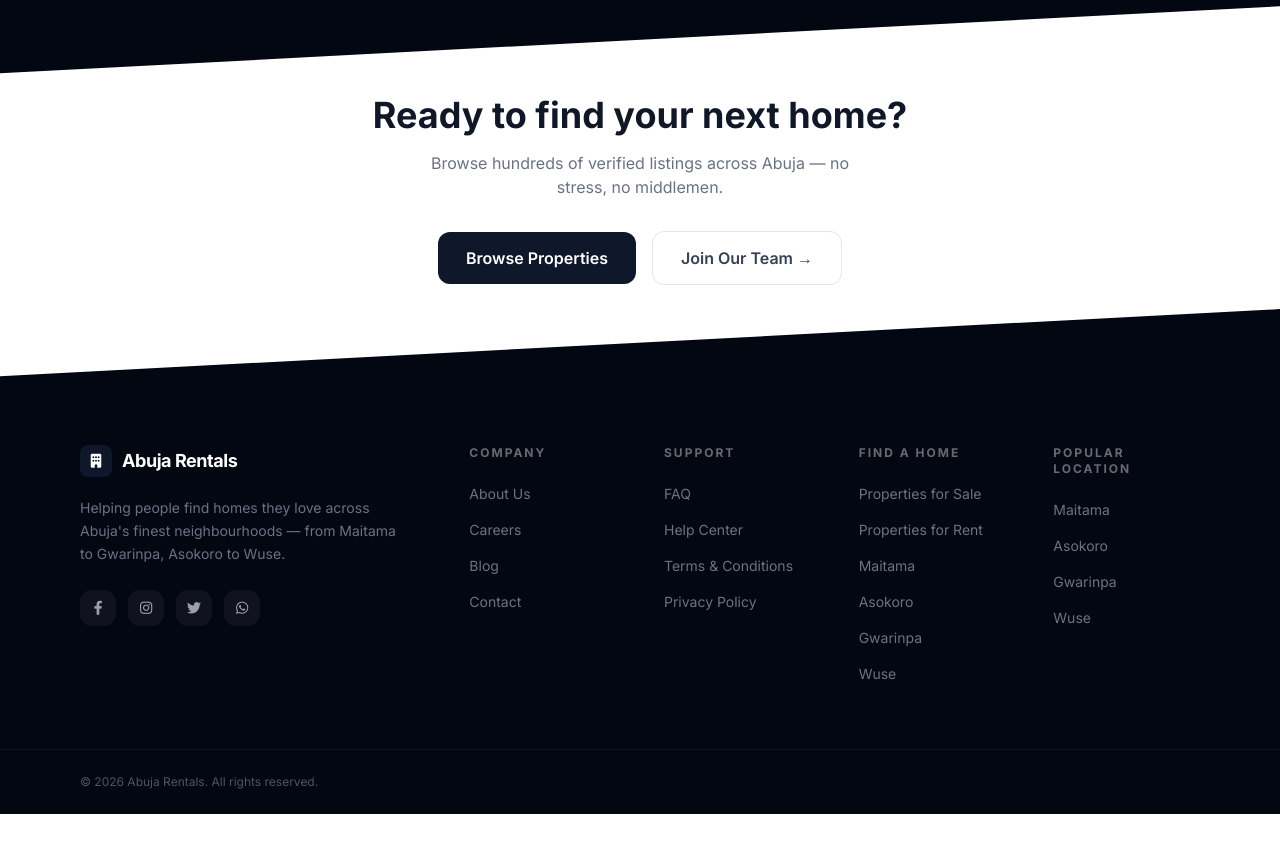
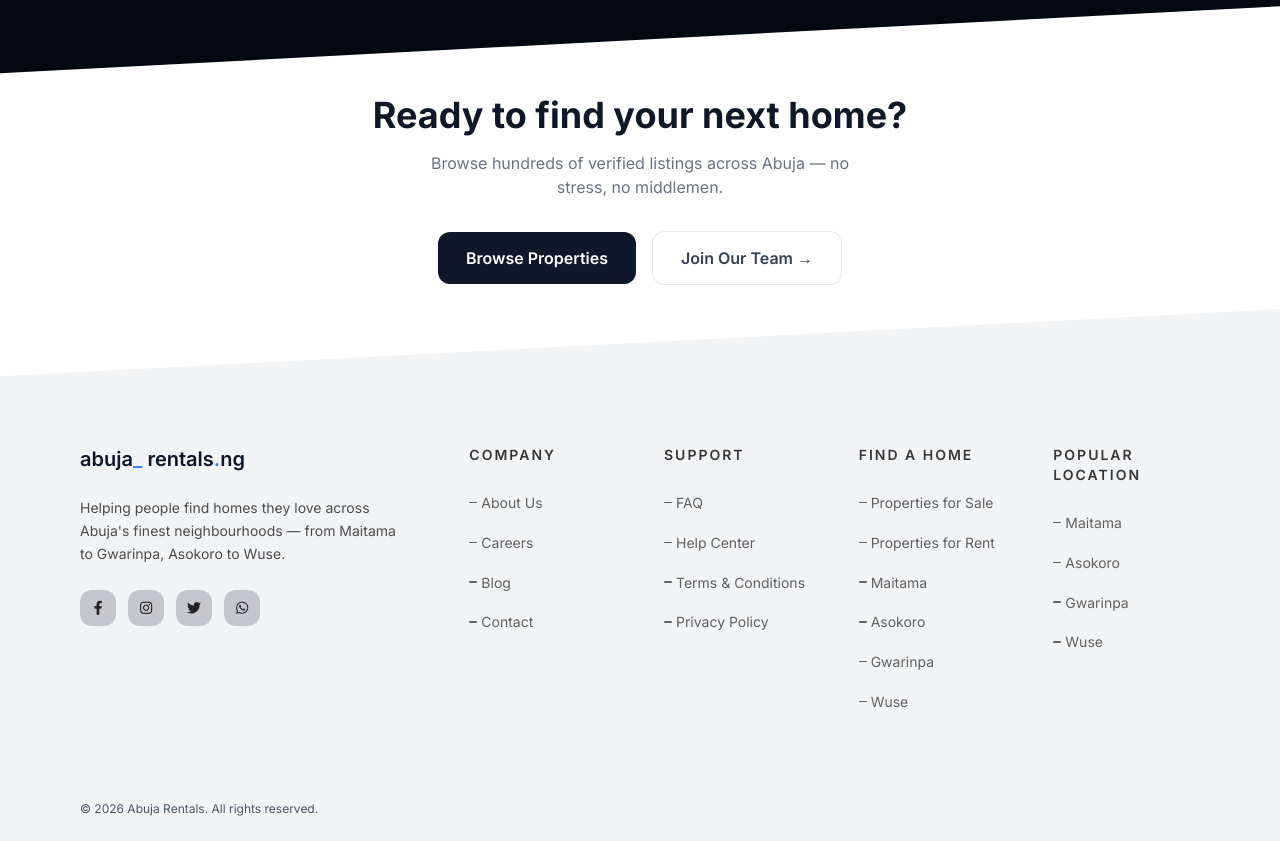
Before and after one commit to JohnAmeh1/Abuja_Rentals, a Django app: page /about/ in a window 1280 px wide. Shown: the part 3270-4111 px from the top of the page. Before the commit the page ends 4084 px from the top, so only its background shows below. Run offline with Django 5.2, Linux system fonts and the light colour scheme; data that the repository does not hold is empty; some web fonts are replaced.

Commit message:
scrolling fix -2

```diff
--- a/rentals/templates/about.html
+++ b/rentals/templates/about.html
@@ -346,7 +346,7 @@
     </section>
 
     <section class="py-24 bg-white relative z-0 overflow-hidden">
-      <div class="bg-gray-950 -right-2 z-10 w-[120%] h-20 absolute top-[91.5%] -rotate-6 lg:-rotate-3"></div>
+      <div class="bg-gray-100 -right-2 z-10 w-[120%] h-20 absolute top-[91.5%] -rotate-6 lg:-rotate-3"></div>
 
       <div class="container max-w-7xl mx-auto px-4 lg:px-0 text-center">
         <h2 class="text-3xl lg:text-4xl font-bold text-gray-900 mb-4">Ready to find your next home?</h2>
--- a/rentals/templates/blocks/footer.html
+++ b/rentals/templates/blocks/footer.html
@@ -1,19 +1,18 @@
 
-<footer class="bg-gray-950 text-gray-400">
+<footer class="bg-gray-100 text-[#222222]">
 
   <div class="border-b border-white/5">
     <div class="container mx-auto px-4 lg:px-20 py-16">
       <div class="grid grid-cols-1 lg:grid-cols-6 gap-12">
 
-        <div class="lg:col-span-2">
-          <div class="flex items-center gap-2.5 mb-5">
-            <div class="w-8 h-8 rounded-lg bg-primary flex items-center justify-center shrink-0">
-              <i class="fas fa-building text-white text-sm"></i>
+        <div class="lg:col-span-2 space-y-6">
+           <a href="{% url 'home' %}" class="flex items-center gap-2.5 shrink-0">
+            <div class="text-xl font-semibold text-primary">
+              abuja<span class="text-accent">_  </span>rentals<span class="text-accent">.</span>ng
             </div>
-            <span class="font-bold text-white text-lg tracking-tight">Abuja Rentals</span>
-          </div>
+          </a>
 
-          <p class="text-sm leading-relaxed text-gray-500 mb-6 max-w-xs">
+          <p class="text-sm leading-relaxed text-[#222222]/80 max-w-xs">
             Helping people find homes they love across Abuja's finest neighbourhoods —
             from Maitama to Gwarinpa, Asokoro to Wuse.
           </p>
@@ -21,25 +20,25 @@
           <div class="flex gap-3">
             {% for icon, url, label in social_links|default:'' %}
               <a href="{{ url }}" aria-label="{{ label }}"
-                 class="w-9 h-9 rounded-xl bg-white/5 hover:bg-primary/20 hover:text-primary
+                 class="w-9 h-9 rounded-xl bg-primary/20 hover:bg-primary/30 hover:text-primary
                         flex items-center justify-center transition text-gray-500">
                 <i class="fab {{ icon }} text-sm"></i>
               </a>
             {% empty %}
               <a href="#" aria-label="Facebook"
-                 class="w-9 h-9 rounded-xl bg-white/5 hover:bg-primary/20 hover:text-primary flex items-center justify-center transition">
+                 class="w-9 h-9 rounded-xl bg-primary/20 hover:bg-primary/30 hover:text-primary flex items-center justify-center transition">
                 <i class="fab fa-facebook-f text-sm"></i>
               </a>
               <a href="#" aria-label="Instagram"
-                 class="w-9 h-9 rounded-xl bg-white/5 hover:bg-primary/20 hover:text-primary flex items-center justify-center transition">
+                 class="w-9 h-9 rounded-xl bg-primary/20 hover:bg-primary/30 hover:text-primary flex items-center justify-center transition">
                 <i class="fab fa-instagram text-sm"></i>
               </a>
               <a href="#" aria-label="X / Twitter"
-                 class="w-9 h-9 rounded-xl bg-white/5 hover:bg-primary/20 hover:text-primary flex items-center justify-center transition">
+                 class="w-9 h-9 rounded-xl bg-primary/20 hover:bg-primary/30 hover:text-primary flex items-center justify-center transition">
                 <i class="fab fa-twitter text-sm"></i>
               </a>
               <a href="#" aria-label="WhatsApp"
-                 class="w-9 h-9 rounded-xl bg-white/5 hover:bg-primary/20 hover:text-primary flex items-center justify-center transition">
+                 class="w-9 h-9 rounded-xl bg-primary/20 hover:bg-primary/30 hover:text-primary flex items-center justify-center transition">
                 <i class="fab fa-whatsapp text-sm"></i>
               </a>
             {% endfor %}
@@ -47,7 +46,7 @@
         </div>
 
         <div>
-          <p class="text-xs font-bold uppercase tracking-[2px] text-white/40 mb-5">Company</p>
+          <p class="text-sm font-semibold uppercase tracking-[2px] text-[#222222]/90 mb-5">Company</p>
           <ul class="space-y-3">
             <li><a href="{% url 'about' %}" class="footer-link">About Us</a></li>
             <li><a href="{% url 'careers' %}" class="footer-link">Careers</a></li>
@@ -57,7 +56,7 @@
         </div>
 
         <div>
-          <p class="text-xs font-bold uppercase tracking-[2px] text-white/40 mb-5">Support</p>
+          <p class="text-sm font-semibold uppercase tracking-[2px] text-[#222222]/90 mb-5">Support</p>
           <ul class="space-y-3">
             <li><a href="{% url 'faq' %}" class="footer-link">FAQ</a></li>
             <li><a href="#" class="footer-link">Help Center</a></li>
@@ -67,7 +66,7 @@
         </div>
 
         <div>
-          <p class="text-xs font-bold uppercase tracking-[2px] text-white/40 mb-5">Find a Home</p>
+          <p class="text-sm font-semibold uppercase tracking-[2px] text-[#222222]/90 mb-5">Find a Home</p>
           <ul class="space-y-3">
             {% for ptype in nav_property_types %}
               {% if not forloop.counter > 6 %}
@@ -84,7 +83,7 @@
           </ul>
         </div>
         <div>
-          <p class="text-xs font-bold uppercase tracking-[2px] text-white/40 mb-5">Popular Location</p>
+          <p class="text-sm font-semibold uppercase tracking-[2px] text-[#222222]/90 mb-5">Popular Location</p>
           <ul class="space-y-3">
             {% for city in nav_cities %}
               {% if not forloop.counter > 6 %}
@@ -114,10 +113,30 @@
 <style>
   .footer-link {
     font-size: 0.875rem;
-    color: #6b7280;
+    color: rgb(34, 34, 34, 0.7);
     text-decoration: none;
     transition: color 150ms;
+    display: inline-flex;
+    align-items: center;
+    gap: 4px;
+
+    &:hover::before {
+      background: rgb(34, 34, 34);
+      width: 1rem;
+    }
+  }
+  .footer-link::before {
+    content: '';
     display: inline-block;
+    height: 1.5px;
+    border-radius: 100px;
+    background: rgb(34, 34, 34, 0.7);
+    width: 0.5rem;
+    transition: 200ms ease-in-out;
   }
-  .footer-link:hover { color: #fff; }
+
+
+
+
+  .footer-link:hover { color: rgb(34, 34, 34) }
 </style>
--- a/rentals/templates/property_detail.html
+++ b/rentals/templates/property_detail.html
@@ -30,7 +30,7 @@
                   <div class="min-w-full cursor-pointer snap-center"
                     onclick="openLightBox('{% if image.test_url %}{{ image.test_url }}{% elif image.image.url %}{{ image.image.url }}{% endif %}')">
                     <img src="{% if image.test_url %}{{ image.test_url }}{% elif image.image.url %}{{ image.image.url }}{% endif %}"
-                      class="w-full min-h-80 aspect-16/10 object-cover"
+                    class="w-full min-h-80 aspect-16/10 object-cover"
                       alt="Property image {{ forloop.counter }}">
                   </div>
                 {% endfor %}
```
Also changed, not shown: rentals/static/css/tailwind.min.css.
